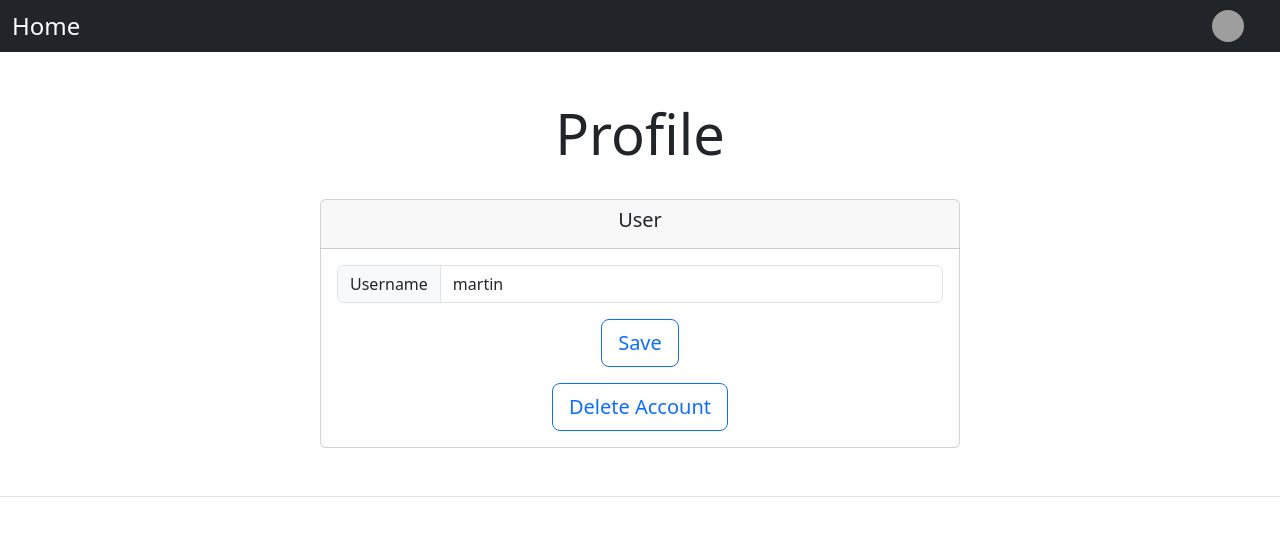
After one commit to INeedAUserNamePLS/HomeControl, a Django app: page /users/manage_account in a window 1280 px wide. The commit adds this page. Shown: the top 544 px of the page. Run offline with Django 4.2, Linux system fonts and the light colour scheme; a user stored in the database is signed in; grey boxes are pictures that could not be loaded.

Commit message:
Profile page added

```diff
--- a/HomeControl/urls.py
+++ b/HomeControl/urls.py
@@ -13,12 +13,10 @@ Including another URLconf
     1. Import the include() function: from django.urls import include, path
     2. Add a URL to urlpatterns:  path('blog/', include('blog.urls'))
 """
-from django.contrib import admin
 from django.urls import path, include
 
 urlpatterns = [
-    path('admin/', admin.site.urls),
-    path('lights/', include('lights.urls')),
+    path('', include('lights.urls')),
     path('users/', include('django.contrib.auth.urls')),
     path('users/', include('users.urls')),
 ]
--- a/lights/templates/broker/detail.html
+++ b/lights/templates/broker/detail.html
@@ -17,12 +17,12 @@
                 {% csrf_token %}
                 <div class="input-group mb-3">
                     <span for="{{ form.name.id_for_label }}" class="input-group-text"
-                          id="username">Username</span>
+                          id="brokername">Brokername</span>
                     <input type="text" class="form-control" name="username" aria-label="Username" aria-describedby="username">
                 </div>
                 <div class="input-group mb-3">
                     <span for="{{ form.name.id_for_label }}" class="input-group-text"
-                          id="username">Password</span>
+                          id="ip">IP</span>
                     <input type="password" class="form-control" name="password" aria-label="Password" aria-describedby="password">
                 </div>
                 <button type="submit" class="btn btn-lg btn-block btn-outline-primary mb-3">Save
--- a/lights/templates/footer.html
+++ b/lights/templates/footer.html
@@ -8,7 +8,7 @@
         {% endfor %}
         {% endif %}
 </div>
-<div class="pt-4 my-md-5 pt-md-5 border-top sticky-bottom">
+<div class="pt-4 my-md-5 pt-md-5 border-top">
 
 </div>
 <!-- /.container -->
--- a/lights/templates/header.html
+++ b/lights/templates/header.html
@@ -30,6 +30,8 @@
                     <ul class="dropdown-menu dropdown-menu-end" data-bs-popper="static">
                         <li><a class="dropdown-item" href="{% url 'editBroker'%}">Broker</a></li>
                         <li><hr class="dropdown-divider"></li>
+                        <li><a class="dropdown-item" href="{% url 'manageAccount'%}">Account</a></li>
+                        <li><hr class="dropdown-divider"></li>
                         <li><a class="dropdown-item link-danger" href="{% url 'logout'%}">Logout</a></li>
                     </ul>
                 </div>
--- /dev/null
+++ b/users/templates/account/view.html
@@ -0,0 +1,34 @@
+{% include "header.html" %}
+
+<div class="px-3 py-3 pt-md-5 pb-md-4 mx-auto text-center">
+    <h1 class="display-4">Profile</h1>
+</div>
+
+
+<div class="container">
+    <div class="card-deck mb-3 text-center">
+
+
+        <div class="card mb-4 box-shadow" style="width: 40rem; margin-left: auto; margin-right: auto;">
+            <div class="card-header">
+                <h5 class="card-title">User</h5>
+            </div>
+            <div class="card-body">
+                <form action="{% url 'login'%}" method="post">
+                    {% csrf_token %}
+                    <div class="input-group mb-3">
+                        <span for="{{ form.name.id_for_label }}" class="input-group-text"
+                              id="username">Username</span>
+                        <input type="text" class="form-control" name="username" aria-label="Username" aria-describedby="username" value="{{ account.username }}" readonly >
+                    </div>
+                    <button type="submit" class="btn btn-lg btn-block btn-outline-primary mb-3">Save
+                    </button>
+                </form>
+                <a href="{% url 'register'%}" class="btn btn-outline-primary btn-lg btn-block">Delete Account</a>
+            </div>
+        </div>
+
+    </div>
+</div>
+
+{% include "footer.html" %}
--- a/users/urls.py
+++ b/users/urls.py
@@ -6,5 +6,5 @@ urlpatterns = [
     path('login_user', views.loginUser, name="login"),
     path('logout_user', views.logoutUser, name="logout"),
     path('register_user', views.registerUser, name="register"),
-
+    path('manage_account', views.manageAccount, name="manageAccount"),
 ]
--- a/users/views.py
+++ b/users/views.py
@@ -48,3 +48,7 @@ def logoutUser(request):
     logout(request)
     messages.info(request, ("User was logged out"))
     return redirect("login")
+
+@login_required
+def manageAccount(request):
+    return render(request,'account/view.html', {'account': request.user})
```
Also changed, not shown: db.sqlite3, lights/views.py (line endings or trailing spaces).
